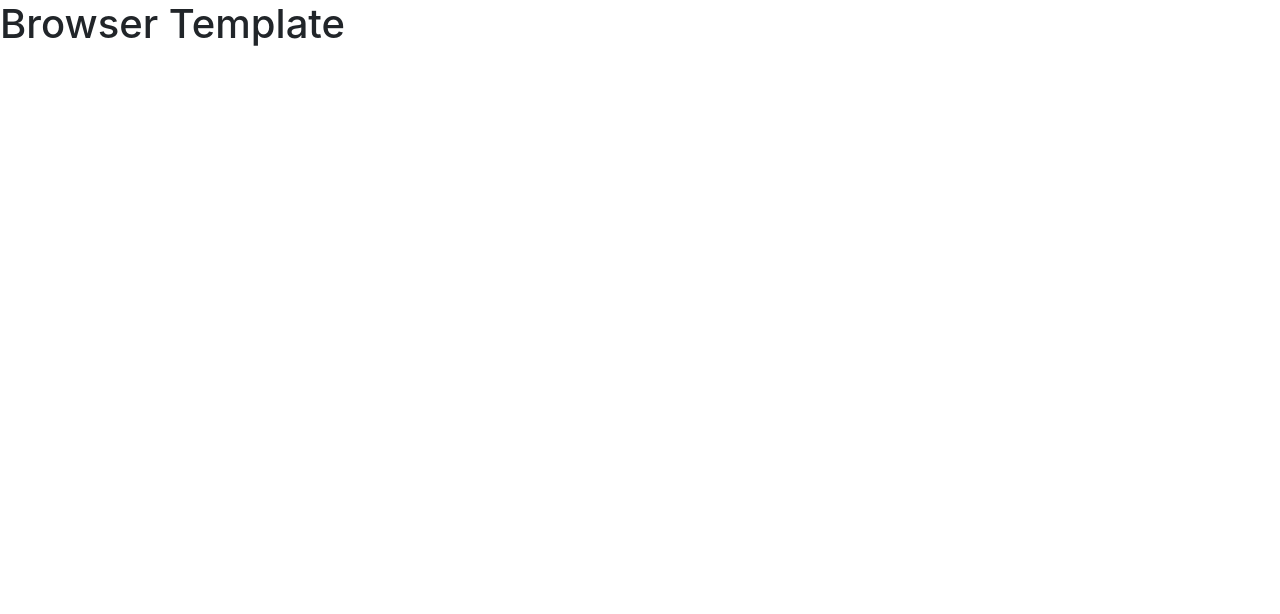
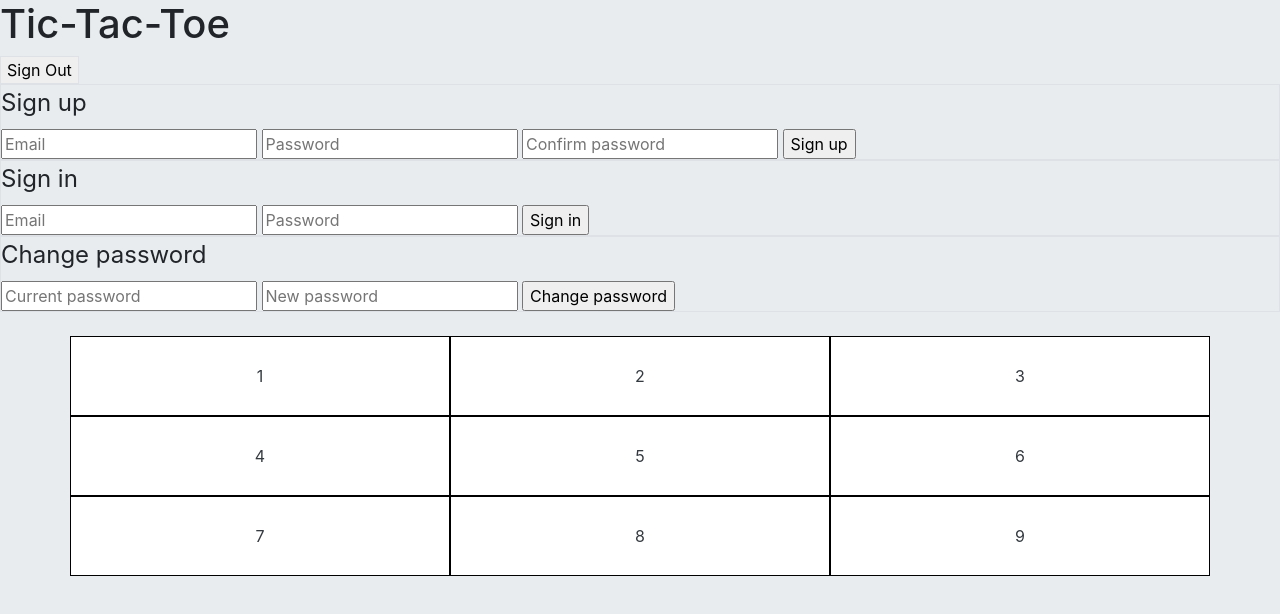
Before and after one commit to marcpelve/tic-tac-toe-client, a website built with webpack: page index.html in a window 1280 px wide. Built offline with nearby package versions, Linux system fonts and the light colour scheme.

Commit message:
Update to index with display
Added html and small css to give a small display board and log in forms.

```diff
--- a/assets/styles/index.scss
+++ b/assets/styles/index.scss
@@ -1 +1,27 @@
 @import '~bootstrap/scss/bootstrap';
+
+$alt-color: $white;
+$body-bg-color: $gray-200;
+$font-color: $dark;
+
+body {
+  background-color: $body-bg-color;
+}
+
+.box {
+  align-items: center;
+  background-color: $secondary;
+  border: 1px solid $black;
+  color: $font-color;
+  display: flex;
+  height: 80px;
+  justify-content: center;
+}
+
+.alt-color {
+  background-color: $alt-color;
+}
+
+.black {
+  background-color: #000;
+}
--- a/index.html
+++ b/index.html
@@ -12,6 +12,57 @@
       <script src="public/application.js" type="text/javascript" charset="utf-8" defer></script>
     </head>
     <body>
-      <h1>Browser Template</h1>
+      <h1>Tic-Tac-Toe</h1>
+      <section>
+        <div id='message'></div>
+        <button id="sign-out" class="border">Sign Out</button>
+        <div id='signed-in-user'></div>
+      </section>
+
+      <form id='sign-up' class='border'>
+        <fieldset>
+          <legend>Sign up</legend>
+          <input type="text" name="credentials[email]" placeholder="Email">
+          <input type="password" name="credentials[password]" placeholder="Password">
+          <input type="password" name="credentials[password_confirmation]" placeholder="Confirm password">
+          <input type="submit" value="Sign up">
+        </fieldset>
+      </form>
+
+      <form id='sign-in' class='border'>
+        <fieldset>
+          <legend>Sign in</legend>
+          <input type="text" name="credentials[email]" placeholder="Email">
+          <input type="password" name="credentials[password]" placeholder="Password">
+          <input type="submit" value="Sign in">
+        </fieldset>
+      </form>
+
+      <form id='change-password' class='border'>
+        <fieldset>
+          <legend>Change password</legend>
+          <input type="password" name="passwords[old]" placeholder="Current password">
+          <input type="password" name="passwords[new]" placeholder="New password">
+          <input type="submit" value="Change password">
+        </fieldset>
+      </form>
+
+      <br>
+
+      <div class="container">
+        <div class="row">
+          <div data-index="0" class="col-4 box alt-color">1</div>
+          <div data-index="1" class="col-4 box alt-color">2</div>
+          <div data-index="2" class="col-4 box alt-color">3</div>
+          <div data-index="3" class="col-4 box alt-color">4</div>
+          <div data-index="4" class="col-4 box alt-color">5</div>
+          <div data-index="5" class="col-4 box alt-color">6</div>
+          <div data-index="6" class="col-4 box alt-color">7</div>
+          <div data-index="7" class="col-4 box alt-color">8</div>
+          <div data-index="8" class="col-4 box alt-color">9</div>
+        </div>
+
+      </div>
+
     </body>
 </html>
```
